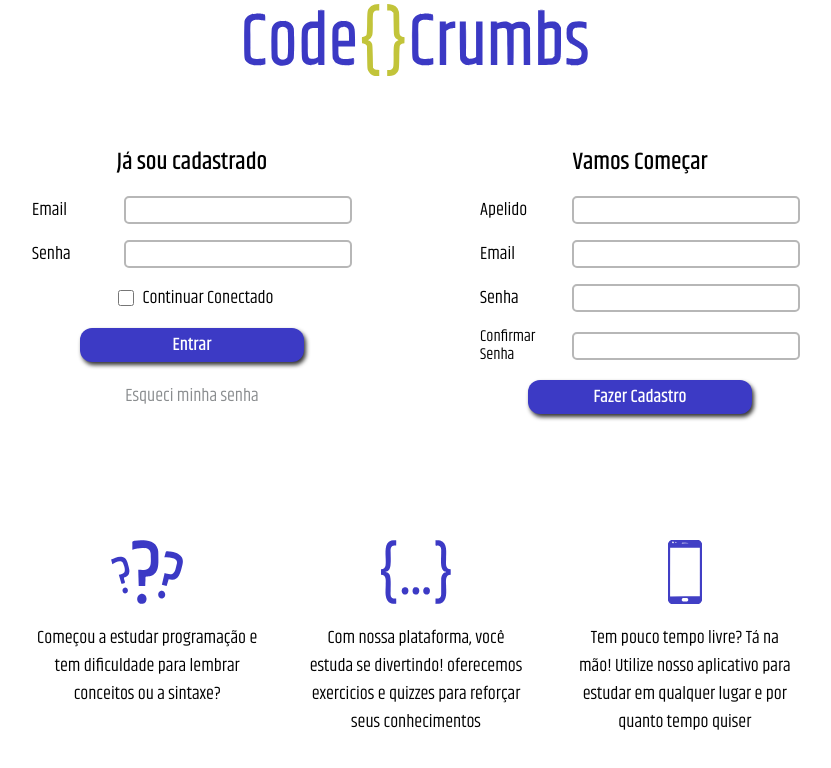
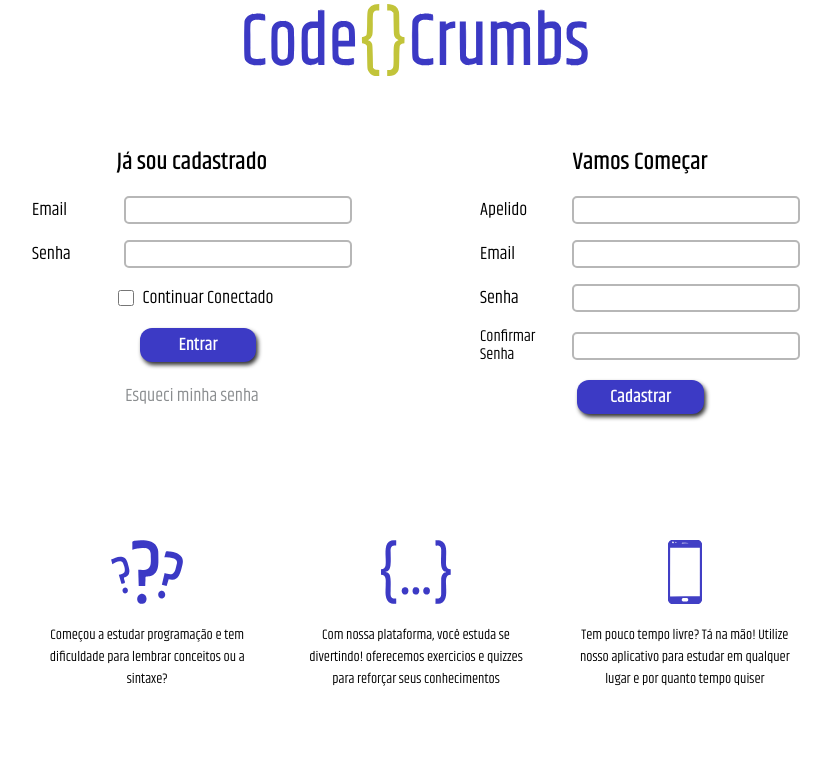
Before and after one commit to AndradeReryson/CodeCrumbs-Website, a React (Create React App) app: page / in a window 1280 px wide. Shown: the top 768 px of the page, without its empty margins (224-1055 px from the left). Built offline with nearby package versions, Linux system fonts and the light colour scheme.

Commit message:
correção de bugs no layout

```diff
--- a/src/components/Button.css
+++ b/src/components/Button.css
@@ -5,9 +5,23 @@
     box-shadow: 2px 3px 4px rgba(0,0,0,0.8);
     font-weight: 500;
     cursor: pointer;
+
 }
 
+    .link{
+        text-decoration: none;
+        color: none;
+    }
+
+    .link:active,
+    .link:visited{
+        text-decoration: none;
+        color: none;
+    }
+
 .button h6{
+    width: 100%;
+    white-space: nowrap;
     margin: 0;
     font-weight: 500;
 }
--- a/src/components/ButtonNav.css
+++ b/src/components/ButtonNav.css
@@ -9,7 +9,8 @@
 }
 
     .button-nav > h6 {
-        font-size: 16px;
+        white-space: nowrap;
+        font-size: 14px;
         margin: 0;
     }
 
--- a/src/components/FormCadastro.js
+++ b/src/components/FormCadastro.js
@@ -3,6 +3,7 @@ import './general/Theme.css'
 import './Formularios.css'
 import Container from './Container'
 import Button from './Button'
+import { Link } from 'react-router-dom'
 
 /**
  * Formulário de Cadastro.
@@ -25,7 +26,7 @@ const FormCadastro = () => {
           <input className="font_h6" id="cadastro_input_conf_senha" type="password" required></input>
 
           <div className="useTwoColumns" style={{gridColumn: '1/3'}}>
-            <Button cor={'azul'} texto='Fazer Cadastro'/>
+            <Link className='link' to="/home/dashboard"> <Button style={{padding: '0'}} cor={'azul'} texto='Cadastrar'/> </Link>
           </div>
       </form>
     </Container>
--- a/src/components/FormLogin.js
+++ b/src/components/FormLogin.js
@@ -3,6 +3,7 @@ import './general/Theme.css'
 import './Formularios.css'
 import Button from './Button'
 import Container from './Container'
+import { Link } from 'react-router-dom'
 
 /**
  * Formulário de Login.
@@ -24,7 +25,7 @@ const FormLogin = () => {
           </div>
 
           <div className="useTwoColumns" style={{gridColumn: '1/3'}}>
-            <Button cor={'azul'} texto='Entrar'/>
+            <Link className="link" to="/home/dashboard"><Button cor={'azul'} texto='Entrar'/></Link>
           </div>
 
           <div className="useTwoColumns" style={{gridColumn: '1/3'}}>
--- a/src/components/Formularios.css
+++ b/src/components/Formularios.css
@@ -27,6 +27,11 @@
     justify-content: center;
 }
 
+.form_cadastro button,
+.form_login button{
+    padding: 0;
+}
+
 .form_cadastro .useTwoColumns .button,
 .form_login .useTwoColumns .button{
     width: 50%;
--- a/src/pages/Lander.js
+++ b/src/pages/Lander.js
@@ -21,17 +21,17 @@ const Lander = () => {
         <Container width="60vw" height="30vh" padding="0 5vw 0 5vw" flexDirection="row" alignItems="start" justifyContent="space-between">
           <div style={{width:"18vw", textAlign: 'center'}}>
             <IconeGrande nomeIcone="question"/>
-            <h6>Começou a estudar programação e tem dificuldade para lembrar conceitos ou a sintaxe?</h6>
+            <h6 style={{fontSize:"14px"}}>Começou a estudar programação e tem dificuldade para lembrar conceitos ou a sintaxe?</h6>
           </div>
 
           <div style={{width:"18vw", textAlign: 'center'}}>
             <IconeGrande nomeIcone="coding"/>
-            <h6>Com nossa plataforma, você estuda se divertindo! oferecemos exercicios e quizzes para reforçar seus conhecimentos</h6>
+            <h6 style={{fontSize:"14px"}}>Com nossa plataforma, você estuda se divertindo! oferecemos exercicios e quizzes para reforçar seus conhecimentos</h6>
           </div>
 
           <div style={{width:"18vw", textAlign: 'center'}}>
             <IconeGrande nomeIcone="smartphone"/>
-            <h6>Tem pouco tempo livre? Tá na mão! Utilize nosso aplicativo para estudar em qualquer lugar e por quanto tempo quiser</h6>
+            <h6 style={{fontSize:"14px"}}>Tem pouco tempo livre? Tá na mão! Utilize nosso aplicativo para estudar em qualquer lugar e por quanto tempo quiser</h6>
           </div>
         </Container>
 
```
